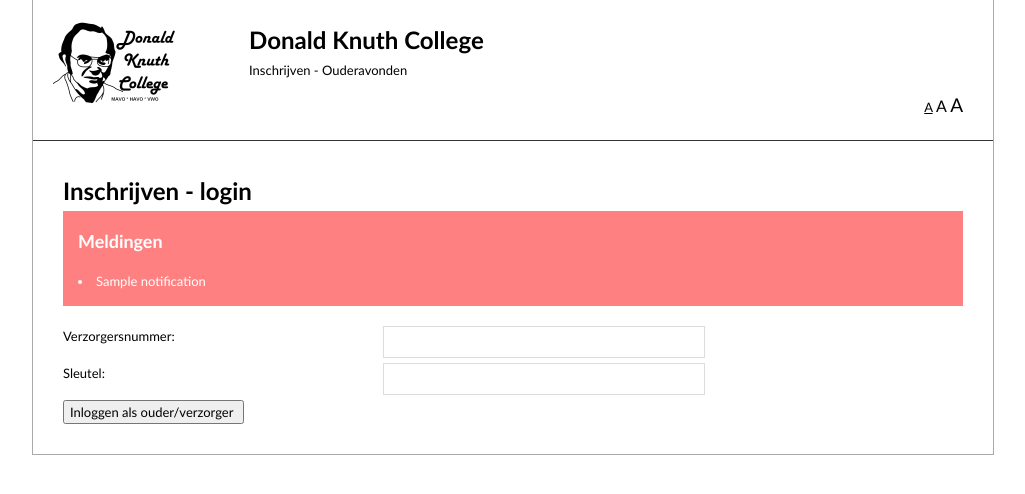
After one commit to Project78/Project78, a Django app: template src/templates/subscription/subscription-login.html in a window 1280 px wide. The commit adds this page. Shown: the top 494 px of the page, without its empty margins (127-1152 px from the left). Run offline with Django 3.2, Linux system fonts and the light colour scheme; the template is opened without the code that fills it: most values are stand-ins (such as "Sample title", 1, 10 or a date in 2020); some libraries are stand-ins or nearby versions.

Commit message:
Other stuff for guardian login/logout

```diff
--- a/src/static/css/screen.css
+++ b/src/static/css/screen.css
@@ -56,7 +56,7 @@ li {
 	width: 960px;
 	margin: 0 auto;
 	padding: 10px 0 0 0;
-	border-width: 0 1px 0 1px;
+	border-width: 0 1px 1px 1px;
 	border-color: #aaa;
 	border-style: solid;
 }
@@ -66,30 +66,30 @@ li {
 	padding: 10px 0 0 0;
 }
 
-#event-form #errors {
+#errors {
 	background-color: #ff8080;
 	padding: 0 15px 15px 15px;
 	margin-bottom: 20px;
 }
-#event-form #errors h2 {
+#errors h2 {
 	color: #fff;
 }
-#event-form #errors ul {
+#errors ul {
 	list-style: disc inside none;
 	color: white;
 }
-#event-form #errors ul li {
+#errors ul li {
 	display: list-item;
 }
-#event-form .label-pair {
+.label-pair {
 	padding: 0 0 5px 0;
 }
-#event-form .label-pair label {
+.label-pair label {
 	width: 320px;
 	float: left;
 	display: block;
 }
-#event-form .label-pair input.i-t {
+.label-pair input.i-t {
 	width: 310px;
 }
 
@@ -205,7 +205,7 @@ th
 	text-decoration: none;
 }
 
-/**/
+/******************* REQUEST *********************/
 .date-option {
 	display: inline-block;
     width: 40px;
--- /dev/null
+++ b/src/static/js/common.js
@@ -0,0 +1,30 @@
+window.onload = function() {
+	init();
+}
+
+/**
+ * Runs a list of methods on window.onload
+ *
+ * @author Maarten van den Hoek
+ */
+function init() {
+	addInputClasses();
+}
+
+/**
+ * Add different classes to all different input fields for styling purpose.
+ *
+ * @author Maarten van den Hoek
+ */
+function addInputClasses() {
+	var $ = jQuery;
+	$('input').each(function(i, o) {
+		if ($(o).attr('type')) {
+			if ($(o).attr('type') == 'text' || $(o).attr('type') == 'password') {
+				$(o).addClass('i-t');
+			} else if ($(o).attr('type') == 'submit') {
+				$(o).addClass('i-s');
+			}
+		}
+	});
+}
--- /dev/null
+++ b/src/templates/subscription/subscription-login.html
@@ -0,0 +1,41 @@
+{% extends '../base.html' %}
+
+{% block javascript %}
+	{{ block.super }}
+	<script type="text/javascript" src="/static/js/common.js"></script>
+{% endblock %}
+
+{% block body %}
+<div id="wrapper">
+	{% block header %}
+	<div id="header" class="clearfix">
+		<div id="logo"><img src="/static/images/logo.png" alt="Donald Knuth College" title="Donald Knuth College" width="196" height="100" /></div>
+		<div id="slogan"><h1>Donald Knuth College</h1><p>Inschrijven - Ouderavonden</p></div>
+		<div id="fontScaling"><a class="scale1" href="javascript:resizeFonts(0);">A</a> <a class="scale2" href="javascript:resizeFonts(1);">A</a> <a class="scale3" href="javascript:resizeFonts(2);">A</a></div>
+	</div>
+	{% endblock %}
+	<div id="content">
+		<h1>Inschrijven - login</h1>
+		<!-- Notifications -->
+		{% if notifications %}
+		<div id="errors">
+			<h2>Meldingen</h2>
+			<ul>
+				{% for notification in notifications %}
+				<li>{{ notification }}</li>
+				{% endfor %}
+			</ul>
+		</div>
+		{% endif %}
+		<form method="post" action="">
+		<div class="label-pair clearfix">
+			<label>Verzorgersnummer:</label><input type="text" name="guardian-id" /><br />
+		</div>
+		<div class="label-pair clearfix">
+			<label>Sleutel:</label><input type="password" name="passphrase" /><br />
+		</div>
+			<input type="submit" value="Inloggen als ouder/verzorger " name="guardian-login" /><br />
+		</form>
+	</div>
+</div>
+{% endblock %}
```
Also changed, not shown: src/handlers/subscribe.py (+14 -2 lines), src/main.py (+7 -4 lines), src/templates/subscription/subscription-logout.html (added, +19 -0 lines).
